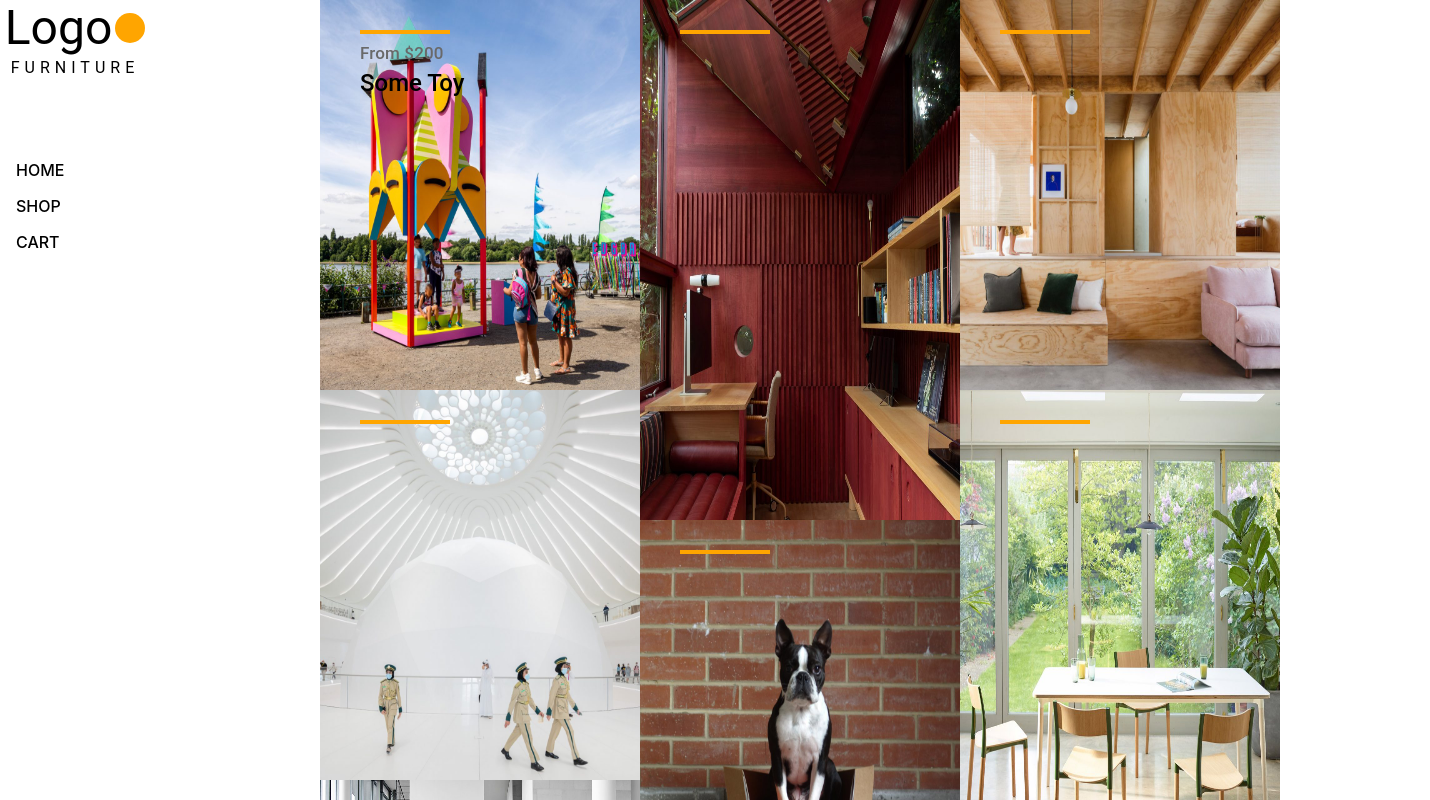
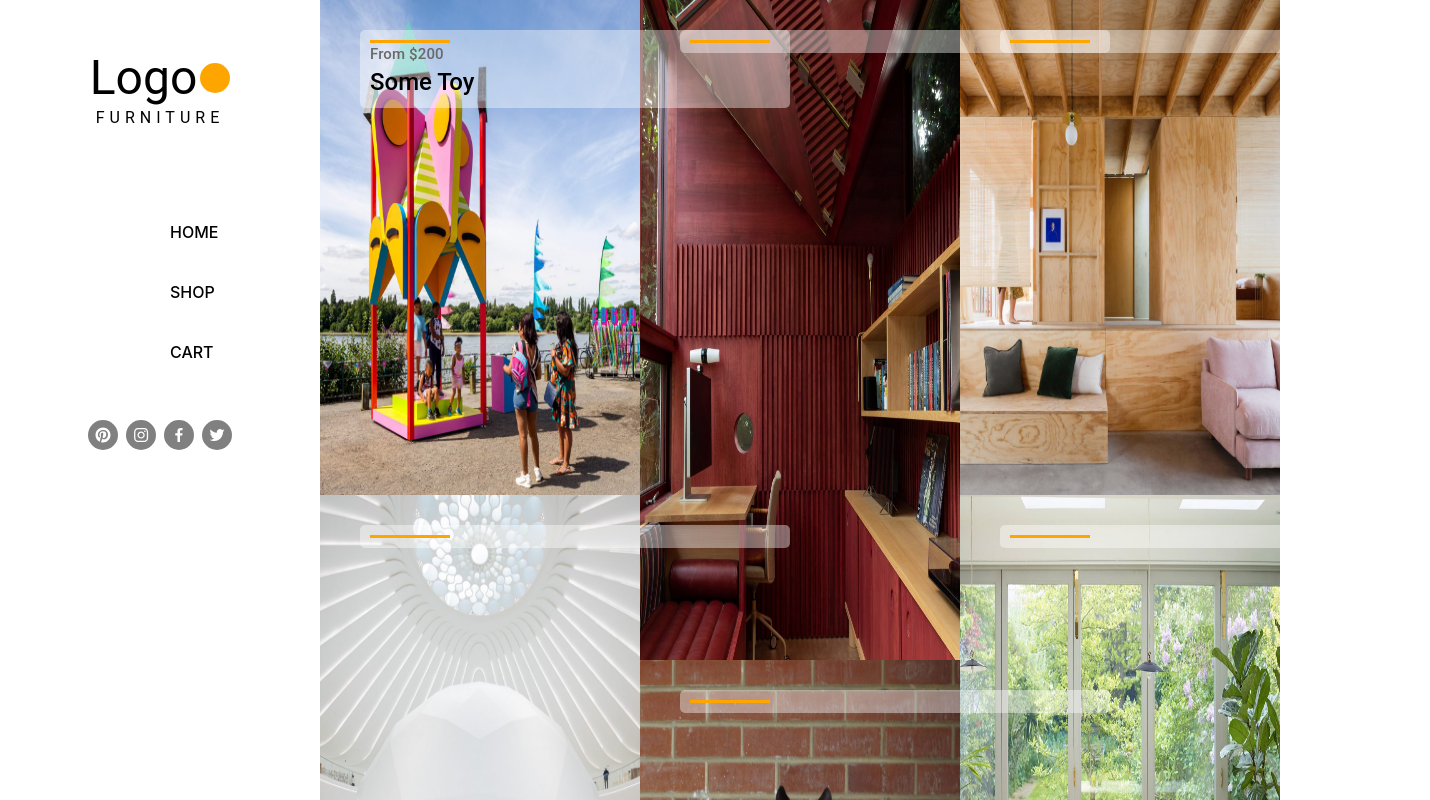
Before and after one commit to damiankuchta/storeTemplate, a React (Create React App) app in the folder frontend/: page / in a window 1280 px wide. Shown: the top 800 px of the page, 1430 px wide, since content can reach past the window. Built offline with nearby package versions, Linux system fonts and the light colour scheme.

Commit message:
Social links

```diff
--- a/frontend/package.json
+++ b/frontend/package.json
@@ -18,6 +18,7 @@
     "react-dom": "18.2.0",
     "react-grid-layout": "^1.3.4",
     "react-scripts": "5.0.1",
+    "react-social-icons": "^5.14.0",
     "typescript": "^3.2.1 || ^4",
     "web-vitals": "2.1.4"
   },
--- a/frontend/src/components/Logo.js
+++ b/frontend/src/components/Logo.js
@@ -1,10 +1,5 @@
 import {Box, Grid, Typography} from "@mui/material"
 
-const mainBoxSx = (color) => ({
-    color: color ?? "white",
-    width: "150px",
-
-})
 
 const circleSx = {
     width: 30,
@@ -21,9 +16,19 @@ const smallText = {
 }
 
 
-export default function Logo({color}) {
+export default function Logo({color, sx}) {
+
+    const mainBoxSx = {
+        color: color ?? "white",
+        width: "150px",
+        display: "flex",
+        flexDirection: "column",
+        ...sx
+    }
+
+
     return (
-        <Box sx={mainBoxSx(color)}>
+        <Box sx={mainBoxSx}>
             <Grid justifyContent={'center'} alignItems={'center'} container>
                 <Grid item>
                     <Typography variant={'h3'}>
--- a/frontend/src/components/OrangeLine.js
+++ b/frontend/src/components/OrangeLine.js
@@ -1,14 +1,17 @@
 import React from "react"
 import Box from "@mui/material/Box";
 
-const orangeLineSx = {
-    width: "90px",
-    height: "4px",
-    backgroundColor: "orange",
-    marginBottom: "7px",
-}
 
-export default function OrangeLine() {
+export default function OrangeLine({sx}) {
+
+    const orangeLineSx = {
+        width: "80px",
+        height: "3px",
+        backgroundColor: "orange",
+        marginBottom: "7px",
+        margin: 0,
+        ...sx
+    }
 
     return (
         <Box sx={orangeLineSx}/>
--- /dev/null
+++ b/frontend/src/components/SocialIcon.js
@@ -0,0 +1,23 @@
+import React, {useState} from "react";
+
+import {SocialIcon as S} from "react-social-icons";
+
+const socialIconsStyles = {
+    width: "30px",
+    height: "30px",
+
+}
+
+export default function SocialIcon({url}) {
+    const [isHoovered, setIsHoovered] = useState(false);
+
+    const changeIsHoovered = () => {
+        setIsHoovered(old => (!old))
+    }
+
+    return <S onMouseEnter={changeIsHoovered}
+              onMouseLeave={changeIsHoovered}
+              bgColor={isHoovered ? 'orange' : 'gray'}
+              style = {socialIconsStyles}
+              url={url}/>
+}
--- a/frontend/src/features/navigation/components/NavItem.js
+++ b/frontend/src/features/navigation/components/NavItem.js
@@ -1,5 +1,6 @@
 import React from "react"
 import {Link} from "@mui/material"
+import OrangeLine from "../../../components/OrangeLine";
 
 const linkSx = {
     textTransform: "uppercase",
@@ -13,15 +14,25 @@ const linkSx = {
     }
 }
 
-export default function NavItem({link, name, color}) {
+const orangeLineSx = {
+    position: "relative",
+    right: "200px"
+
+}
+
+export default function NavItem({link, name, color, animated}) {
 
     const onClick = () => {
         console.log("transfer to:", link)
     }
 
     return (
-        <Link onClick={onClick} variant={'string'} sx={linkSx} underline={"none"} color={color ?? "black"}>
-            {name}
-        </Link>
+        <React.Fragment>
+            {animated && <OrangeLine sx={orangeLineSx}/>}
+            <Link onClick={onClick} variant={'string'} sx={linkSx} underline={"none"} color={color ?? "black"}>
+                {name}
+            </Link>
+        </React.Fragment>
+
     )
 }
--- a/frontend/src/features/navigation/components/NavList.js
+++ b/frontend/src/features/navigation/components/NavList.js
@@ -6,20 +6,19 @@ import mapDictionary from "../../../utils/mapDictionary";
 import NavItem from "./NavItem";
 
 
-export default function NavList({color, isHorizontal, spacing}) {
+export default function NavList({color, isHorizontal, spacing, sx, animated}) {
 
-    const horizontalNavListSx = {
-        display: "flex",
-        flexDirection: "row",
-
+    const navLinkSpacing = {
+        padding: isHorizontal ? `0 ${spacing}px` : `${spacing}px 0`
     }
-    const navLinkSpacing = {padding: isHorizontal ? `0 ${spacing}px` : `${spacing}px 0`}
 
     return (
-        <List sx={isHorizontal && horizontalNavListSx}>
+        <List sx={sx}>
             {mapDictionary(menu, (item, value) => {
-                return <ListItem sx={navLinkSpacing}><NavItem link={value} name={item} color={color}/></ListItem>
-            })}
+                    return <ListItem sx={navLinkSpacing}><NavItem animated={animated} link={value} name={item} color={color}/></ListItem>
+                })
+
+            }
         </List>
     )
 }
--- /dev/null
+++ b/frontend/src/features/navigation/components/SocialLinks.js
@@ -0,0 +1,24 @@
+import React from "react"
+import {Box, Container} from "@mui/material";
+import SocialIcon from "../../../components/SocialIcon";
+
+const socialLinksBoxSX = {
+    display:"flex",
+    justifyContent: "center",
+    marginTop: "30px",
+    "& a": {
+        marginX: "4px"
+    }
+}
+
+export default function SocialLinks() {
+
+    return (
+        <Box sx={socialLinksBoxSX}>
+            <SocialIcon url={'https://pinterest.co.uk/'}/>
+            <SocialIcon url={'https://instagram.com/'}/>
+            <SocialIcon url={'https://facebook.com'}/>
+            <SocialIcon url={'https://twitter.com'}/>
+        </Box>
+    )
+}
--- a/frontend/src/features/navigation/index.js
+++ b/frontend/src/features/navigation/index.js
@@ -1,3 +1,5 @@
 import NavList_ from "./components/NavList";
+import SocialLinks_ from "./components/NavList";
 
 export const NavList = NavList_
+export const SocialLinks = SocialLinks_
--- a/frontend/src/components/ShowcaseProduct.js
+++ b/frontend/src/features/products/components/ShowcaseProduct.js
@@ -1,6 +1,6 @@
 import React from "react"
 import {Box, Typography} from "@mui/material";
-import OrangeLine from "./OrangeLine";
+import OrangeLine from "../../../components/OrangeLine";
 
 const transitionTime = "0.3s"
 
@@ -16,7 +16,7 @@ const mainBoxSx = {
 
     "&:hover > div > p, &:hover > div> h5": {
         transition: transitionTime,
-        color: "white !important"
+        color: "white"
     }
 }
 
@@ -31,12 +31,17 @@ const headerBoxSx = {
     marginTop: "30px",
     marginLeft: "40px",
     zIndex: 1,
+    backgroundColor: "rgba(255, 255, 255, 0.4)",
+    borderRadius: "5px",
+    width: "410px",
+    padding: "10px"
 }
 
 const nameTextSx = {fontWeight: "550",}
+
 const priceTextSx = {
     color: "#696969",
-    fontSize: "17px",
+    fontSize: "15px",
     fontWeight: "540",
     transition: transitionTime,
 }
--- a/frontend/src/layouts/Footer/Footer.js
+++ b/frontend/src/layouts/Footer/Footer.js
@@ -16,6 +16,11 @@ const copyRightsSx = {
     fontSize: "12px",
 }
 
+const navListSx = {
+        display: "flex",
+        flexDirection: "row",
+}
+
 export default function Footer() {
     return (
         <Box as="footer" sx={footerSx}>
@@ -24,11 +29,12 @@ export default function Footer() {
                     <Grid xs={5} item>
                         <Logo/>
                         <Typography variatn={'string'} sx={copyRightsSx}>
-                            Copy of <a href="https://preview.colorlib.com/theme/amado/">Theme</a> | Only for learning purposes | This template is made with by Colorlib
+                            Copy of <a href="https://preview.colorlib.com/theme/amado/">Theme</a> | Only for learning
+                            purposes | This template is made with by Colorlib
                         </Typography>
                     </Grid>
                     <Grid item>
-                        <NavList color={'white'} isHorizontal={true} spacing={40}/>
+                        <NavList color={'white'} sx={navListSx} isHorizontal={true} spacing={40}/>
                     </Grid>
                 </Grid>
 
--- a/frontend/src/layouts/Main/Main.js
+++ b/frontend/src/layouts/Main/Main.js
@@ -14,11 +14,12 @@ import image7
     from "../../assets/furniture/ecture-australia-curious-practice_dezeen_2364_col_13-1704x1483-sq3-1024x1024.jpg"
 import image8 from "../../assets/furniture/folk-dining-furniture-collection-allermuir_dezeen_sq-1024x1024.jpg"
 import image9 from "../../assets/furniture/hoopsy-paper-pregnancy-test-design_dezeen_2364_sq-1024x1024.jpg"
-import ShowcaseProduct from "../../components/ShowcaseProduct";
+import ShowcaseProduct from "../../features/products/components/ShowcaseProduct";
 
 const mainBoxSx = {
     width: "100%",
-    height: 1300,
+    height: 1650,
+
 }
 
 const mediumBox = {
@@ -29,23 +30,28 @@ const bigBox = {
     height: "40%",
 }
 
+const fullHeight = {
+    height: "100%",
+}
+
 
 export default function Main({children}) {
 
     return (
         <Box sx={mainBoxSx}>
-            <Grid container flexDirection={'row'} sx={{height: "100%"}}>
-                <Grid item flexDirection={'column'} xs={4}>
-                    <Grid item sx={mediumBox}><ShowcaseProduct src={image1} productName={'Some Toy'} fromPrice={200}/></Grid>
+            <Grid container flexDirection={'row'} sx={fullHeight}>
+                <Grid item flexDirection={'column'} sx={fullHeight} xs={4}>
+                    <Grid item sx={mediumBox}><ShowcaseProduct src={image1} productName={'Some Toy'}
+                                                               fromPrice={200}/></Grid>
                     <Grid item sx={mediumBox}><ShowcaseProduct src={image2}/></Grid>
                     <Grid item sx={bigBox}><ShowcaseProduct src={image3}/></Grid>
                 </Grid>
-                <Grid item flexDirection={'column'} xs={4}>
+                <Grid item flexDirection={'column'} sx={fullHeight} xs={4}>
                     <Grid item sx={bigBox}><ShowcaseProduct src={image4}/></Grid>
                     <Grid item sx={mediumBox}><ShowcaseProduct src={image5}/></Grid>
                     <Grid item sx={mediumBox}><ShowcaseProduct src={image6}/></Grid>
                 </Grid>
-                <Grid item flexDirection={'column'} xs={4}>
+                <Grid item flexDirection={'column'} sx={fullHeight} xs={4}>
                     <Grid item sx={mediumBox}><ShowcaseProduct src={image7}/></Grid>
                     <Grid item sx={bigBox}><ShowcaseProduct src={image8}/></Grid>
                     <Grid item sx={mediumBox}><ShowcaseProduct src={image9}/></Grid>
--- a/frontend/src/layouts/Sidebar/Sidebar.js
+++ b/frontend/src/layouts/Sidebar/Sidebar.js
@@ -1,19 +1,34 @@
 import React from 'react';
 import Drawer from '@mui/material/Drawer';
-
-import Box from "@mui/material/Box";
 import Toolbar from "@mui/material/Toolbar";
 import NavList from "../../features/navigation/components/NavList";
 import Logo from "../../components/Logo";
+import SocialLinks from "../../features/navigation/components/SocialLinks";
+import {Container} from "@mui/material";
+import Box from "@mui/material/Box";
 
 
-const boxSx = {display: {xs: 'none', sm: 'block'}, width: 320}
+const boxSx = {
+    display: {xs: 'none', sm: 'block'},
+    width: "320px",
+    paddingY: "50px",
+
+}
+
+const logoSx ={
+    width: "100%"
+}
+
+const navListSx = {
+    paddingLeft: "90px"
+}
 
 const sideBarContent = (
     <React.Fragment>
-        <Logo color={'black'}/>
+        <Logo color={'black'} sx={logoSx}/>
         <Toolbar/>
-        <NavList/>
+        <NavList sx={navListSx} spacing={20} animated/>
+        <SocialLinks/>
     </React.Fragment>
 )
 
```
Also changed, not shown: 1 other file (tests, documents, lock files or other folders).
